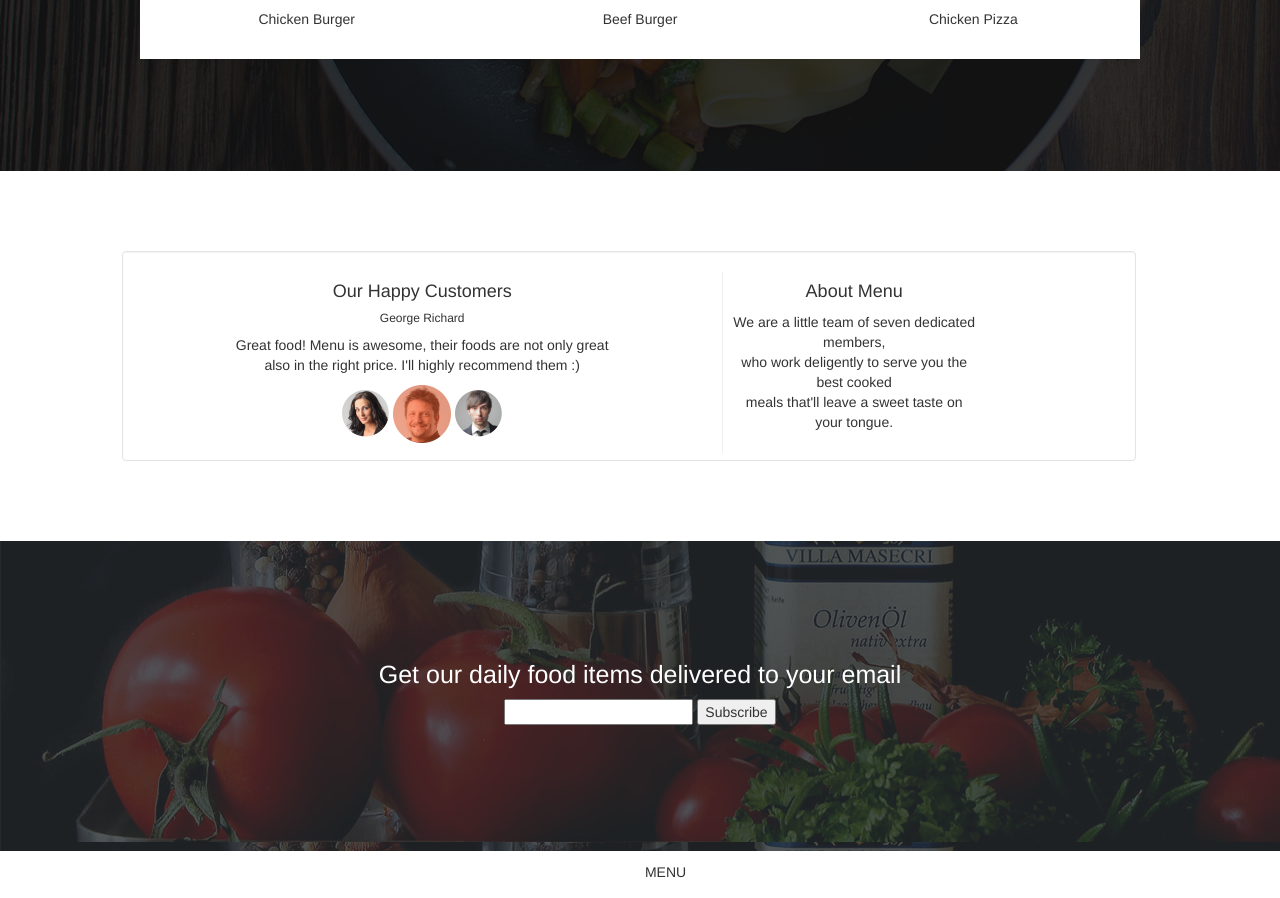
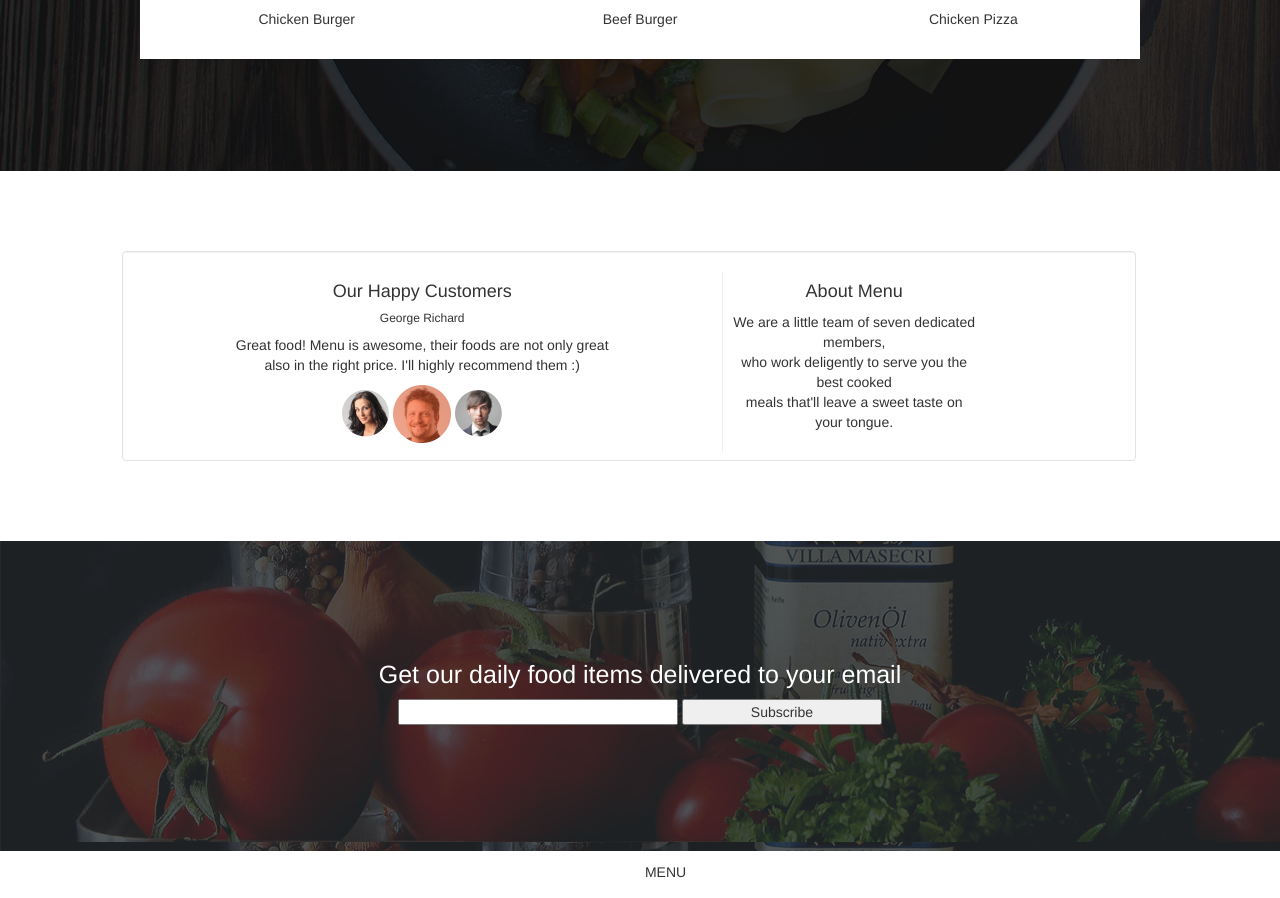
Before and after one commit to Blankphrase/mpft-ip, a plain HTML site: page index.html in a window 1280 px wide. Shown: the part 2384-3282 px from the top of the page. Drawn offline with Linux system fonts and the light colour scheme.

Commit message:
This commit is to show the styling of the subscribe button, elongating it plus making the form longer

```diff
--- a/css/styles.css
+++ b/css/styles.css
@@ -287,3 +287,9 @@ body {
 #about {
   padding-left: 10px;
 }
+#long {
+  width: 200px;
+}
+#short {
+  width: 280px;
+}
```
